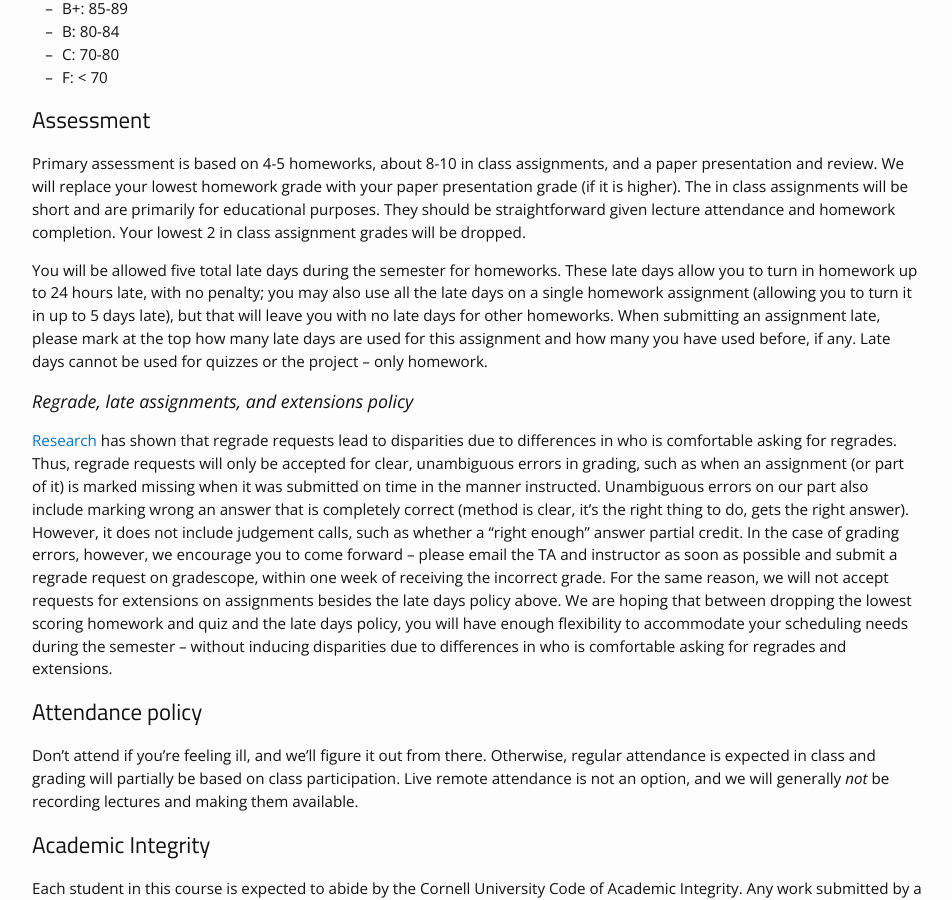
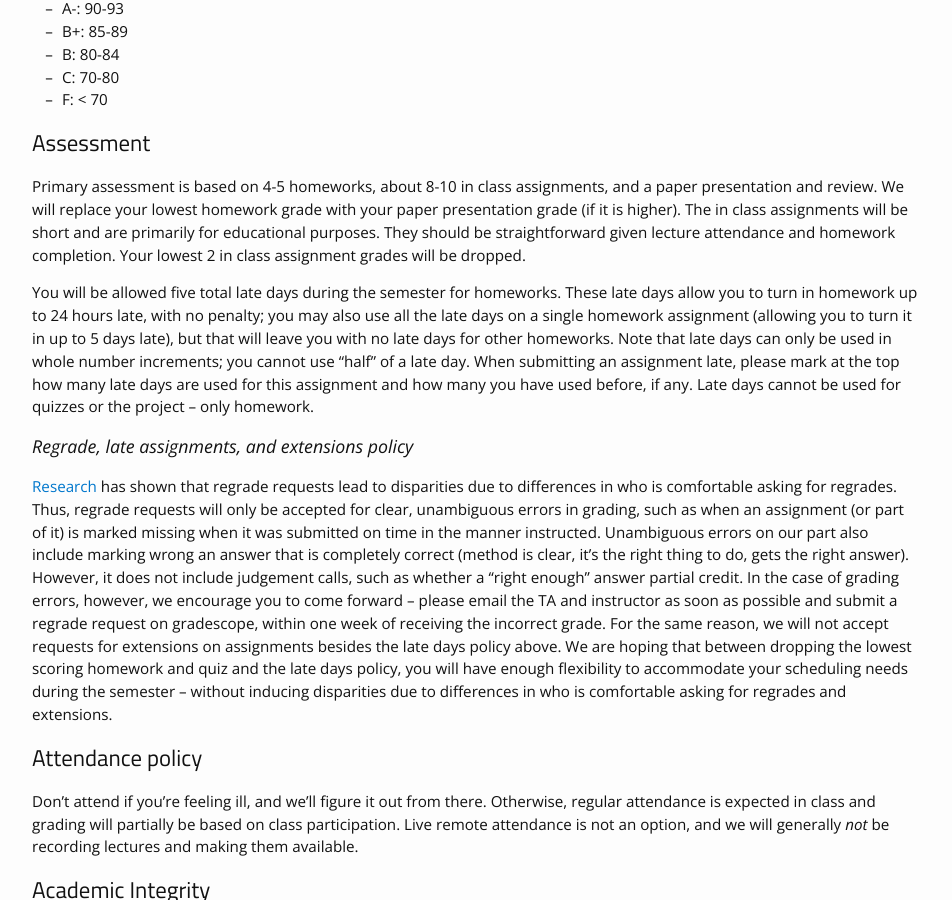
Before and after one commit to NetworksMarketsCornellTech/Spring2024, a Jekyll site: the page built from syllabus.md, in a window 1280 px wide and 900 px high, scrolled down 2350 px. Shown: the whole window, without its empty margins (163-1115 px from the left). Built offline with Jekyll 4.4.1, drawn with Linux system fonts in a browser that asks for light colours; nearby versions of some CDN libraries; some of the changed text lies outside the part shown.

Commit message:
syllabus

```diff
--- a/syllabus.md
+++ b/syllabus.md
@@ -73,7 +73,7 @@ Letter grading. Grades will be at least as generous as the following, with A+ gi
 ## Assessment
 Primary assessment is based on 4-5 homeworks, about 8-10 in class assignments, and a paper presentation and review. We will replace your lowest homework grade with your paper presentation grade (if it is higher). The in class assignments will be short and are primarily for educational purposes. They should be straightforward given lecture attendance and homework completion. Your lowest 2 in class assignment grades will be dropped.
 
-You will be allowed five total late days during the semester for homeworks.  These late days allow you to turn in homework up to 24 hours late, with no penalty; you may also use all the late days on a single homework assignment (allowing you to turn it in up to 5 days late), but that will leave you with no late days for other homeworks. When submitting an assignment late, please mark at the top how many late days are used for this assignment and how many you have used before, if any. Late days cannot be used for quizzes or the project -- only homework.
+You will be allowed five total late days during the semester for homeworks. These late days allow you to turn in homework up to 24 hours late, with no penalty; you may also use all the late days on a single homework assignment (allowing you to turn it in up to 5 days late), but that will leave you with no late days for other homeworks. Note that late days can only be used in whole number increments; you cannot use "half" of a late day. When submitting an assignment late, please mark at the top how many late days are used for this assignment and how many you have used before, if any. Late days cannot be used for quizzes or the project -- only homework.
 
 
 ### Regrade, late assignments, and extensions policy
```
Also changed, not shown: other parts of syllabus.md (+5 -2 lines).
